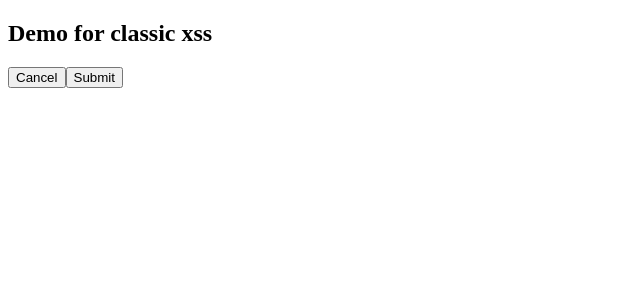
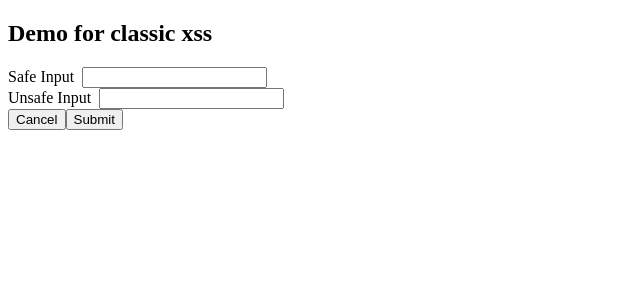
Before and after one commit to jithu1990/ReactDemoApp, a React (Create React App) app: page /dangerhtml in a window 1280 px wide. Shown: the top 300 px of the page, without its empty margins (0-640 px from the left). Built offline with nearby package versions, Linux system fonts and the light colour scheme.

Commit message:
Dangerhtml view

```diff
--- a/src/components/DangerHtml.js
+++ b/src/components/DangerHtml.js
@@ -1,15 +1,21 @@
 import React, { Component } from "react";
 
-
-class DangerHtml extends Component{
+class DangerHtml extends Component {
   constructor() {
     super();
     this.state = {
       securetext: "",
-            insecuretext: "",
+      insecuretext: ""
     };
   }
 
+  handleChange = name => event => {
+    this.setState({ [name]: event.target.value });
+  };
+
+  createMarkup(text) {
+    return { __html: text };
+  }
 
   render() {
     const { securetext, insecuretext } = this.state;
@@ -17,12 +23,35 @@ class DangerHtml extends Component{
       <div className="container">
         <h2 className="mt-5 mb-5">Demo for classic xss</h2>
         <form>
-
-                <button class="btn btn-default">Cancel</button>
-                <button type="submit" class="btn btn-primary btn-raised">Submit</button>
+          <div className="row">
+            Safe Input &nbsp;
+            <input
+              name="safe"
+              value={securetext}
+              onChange={this.handleChange("securetext")}
+            />
+          </div>
+          <div className="row">
+            Unsafe Input &nbsp;
+            <input
+              name="unsafe"
+              value={insecuretext}
+              onChange={this.handleChange("insecuretext")}
+            />
+          </div>
+          <button className="btn btn-default">Cancel</button>
+          <button type="submit" className="btn btn-primary btn-raised">
+            Submit
+          </button>
+          <br />
+          {securetext}
+          <br />
+          <div
+            key={insecuretext}
+            dangerouslySetInnerHTML={this.createMarkup(insecuretext)}
+          />
         </form>
       </div>
-
     );
   }
 }
```
Lines whose indentation alone changed are shown as unchanged.
